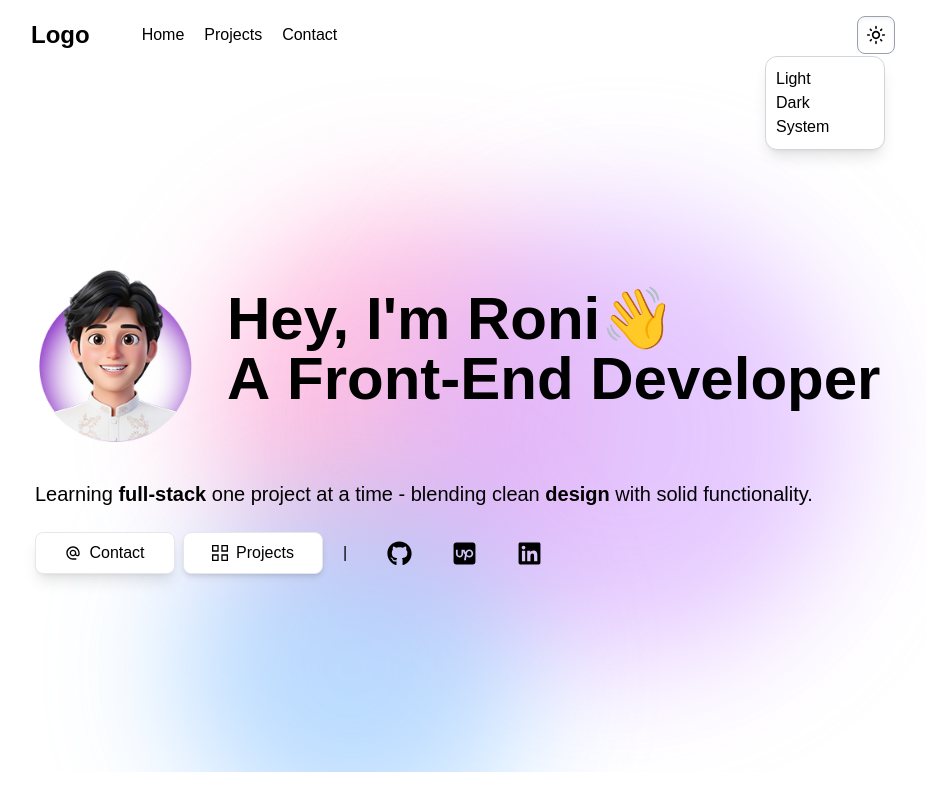
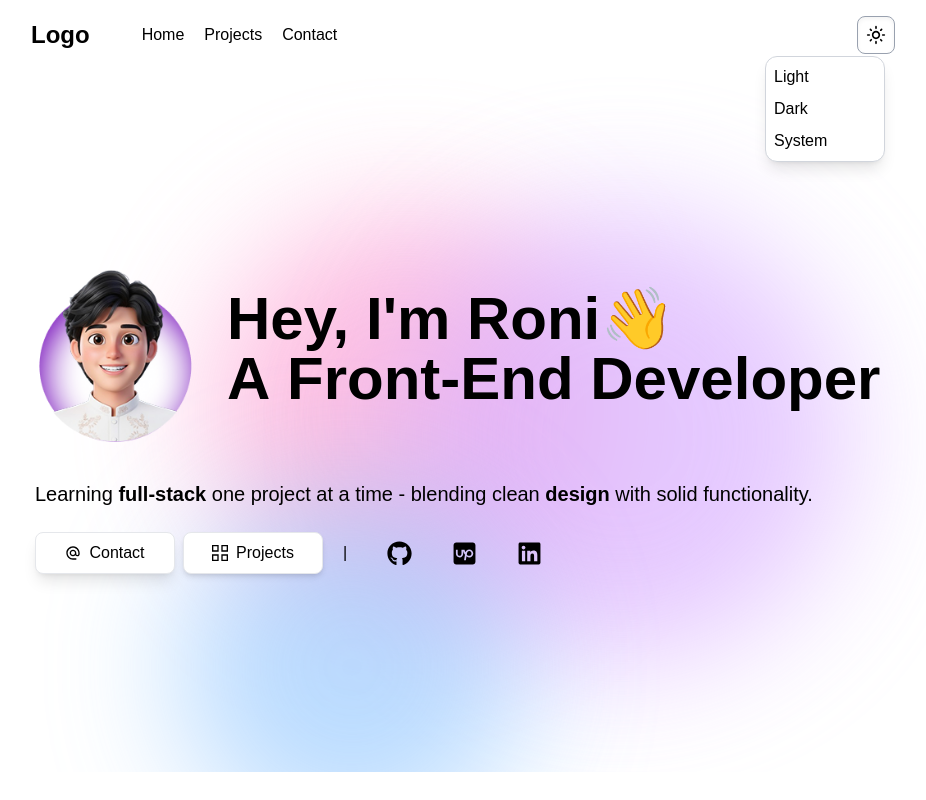
Before and after one commit to gosei128/Personal-Portfolio, a React (Vite) app: page / in a window 1280 px wide. Both pictures are taken after a click on the button 1053 px from the left and 35 px from the top of the page. Shown: the whole page, without its empty margins (177-1103 px from the left). Built offline with nearby package versions, Linux system fonts and the light colour scheme; what tailwindcss-motion would draw is missing.

Commit message:
Implement theme management using local storage; refactor App, Hero, and Navbar components for improved theme handling and UI consistency.

```diff
--- a/src/App.jsx
+++ b/src/App.jsx
@@ -1,30 +1,31 @@
-import { useState } from "react";
 import Navbar from "./components/Navbar";
 import Hero from "./components/Hero";
+import useLocalStorage from "./components/hook/useLocalStorage";
 
 function App() {
-  const [isDarkMode, setIsDark] = useState(false);
+  const [theme, setTheme] = useLocalStorage(["theme", "dark"]);
 
   const handleLightMode = () => {
-    setIsDark(false);
+    setTheme("dark");
   };
   const handleDarkMode = () => {
-    setIsDark(true);
+    setTheme("light");
   };
   return (
     <div
+      data-theme={theme}
       className={`${
-        isDarkMode ? "dark" : ""
+        theme === "light" ? "dark" : "light"
       } w-screen min-h-screen flex items-center flex-col`}
     >
       <div className="dark:bg-dark-mode dark:text-white w-full min-h-screen transition-colors flex flex-col">
         <Navbar
           lightMode={handleLightMode}
           darkMode={handleDarkMode}
-          isDarkMode={isDarkMode}
+          // isDarkMode={isDarkMode}
         />
         <div className="w-full flex flex-col ">
-          <Hero theme={isDarkMode} />
+          <Hero theme={theme} />
         </div>
       </div>
     </div>
--- a/src/components/Hero.jsx
+++ b/src/components/Hero.jsx
@@ -16,7 +16,7 @@ const Hero = ({ theme }) => {
       <div className=" max-w-4xl w-full tablet:h-[400px] flex flex-wrap gap-2 md:gap-6 relative z-10 p-5">
         <div className=" flex justify-center tablet:items-center w-full gap-8 sm:flex-col tablet:flex-row ">
           <img
-            src={theme ? darkAvatar : lightAvatar}
+            src={theme === "light" ? darkAvatar : lightAvatar}
             alt=""
             className="md:w-35 tablet:w-40"
           />
@@ -45,12 +45,12 @@ const Hero = ({ theme }) => {
             blending clean <strong>design </strong> with solid functionality.
           </p>
           <div className="flex gap-5 md:flex-col tablet:flex-row">
-            <div className="flex gap-2 dark:text-black">
-              <button className="cursor-pointer border flex items-center justify-center gap-2 border-gray-200 shadow-lg p-2 bg-white w-35 rounded-lg">
+            <div className="flex gap-2 ">
+              <button className="cursor-pointer border flex items-center justify-center gap-2 border-gray-200 dark:border-gray-700 shadow-lg p-2 bg-white dark:bg-dark-mode hover:bg-gray-100 dark:hover:bg-gray-950 duration-100 w-35 rounded-lg">
                 <MdAlternateEmail />
                 Contact
               </button>
-              <button className="cursor-pointer border flex items-center justify-center gap-2 border-gray-200 p-2 shadow-md bg-white w-35 rounded-lg">
+              <button className="cursor-pointer border flex items-center justify-center gap-2 border-gray-200 dark:border-gray-700 duration-100 p-2 shadow-md bg-white hover:bg-gray-100 dark:hover:bg-gray-950 w-35 rounded-lg">
                 <GrProjects />
                 Projects
               </button>
--- a/src/components/Navbar.jsx
+++ b/src/components/Navbar.jsx
@@ -57,14 +57,22 @@ const Navbar = ({ isDarkMode, lightMode, darkMode }) => {
             </button>
             {/* Drop down theme */}
             {isClicked ? (
-              <div className="absolute translate-y-10 -translate-x-23 bg w-[120px] p-2.5 border border-gray-300 shadow-lg bg-white dark:bg-dark-mode rounded-xl motion-preset-fade ">
-                <button className="w-24 text-left" onClick={lightMode}>
+              <div className="absolute translate-y-10 -translate-x-23 bg w-[120px] p-1 border border-gray-300 shadow-lg bg-white dark:bg-[#131316] dark:border-gray-800 rounded-xl motion-preset-fade ">
+                <button
+                  className="w-full text-left hover:bg-gray-100 dark:hover:bg-gray-800 p-1 rounded-md"
+                  onClick={lightMode}
+                >
                   Light
                 </button>
-                <button className="w-24 text-left" onClick={darkMode}>
+                <button
+                  className="w-full text-left hover:bg-gray-100 dark:hover:bg-gray-800 p-1 rounded-md"
+                  onClick={darkMode}
+                >
                   Dark
                 </button>
-                <button className="w-24 text-left">System</button>
+                <button className="w-full text-left hover:bg-gray-100 dark:hover:bg-gray-800 p-1 rounded-md">
+                  System
+                </button>
               </div>
             ) : null}
 
--- a/src/components/hook/useLocalStorage.jsx
+++ b/src/components/hook/useLocalStorage.jsx
@@ -0,0 +1,22 @@
+import { useEffect, useState } from "react";
+
+const useLocalStorage = (key, defaultValue) => {
+  const [value, setValue] = useState(() => {
+    let currentValue;
+    try {
+      currentValue = JSON.parse(
+        localStorage.getItem(key) || String(defaultValue)
+      );
+    } catch (e) {
+      console.log(e.message);
+      currentValue = defaultValue;
+    }
+    return currentValue;
+  });
+  useEffect(() => {
+    localStorage.setItem(key, JSON.stringify(value));
+  }, [key, value]);
+  return [value, setValue];
+};
+
+export default useLocalStorage;
```
